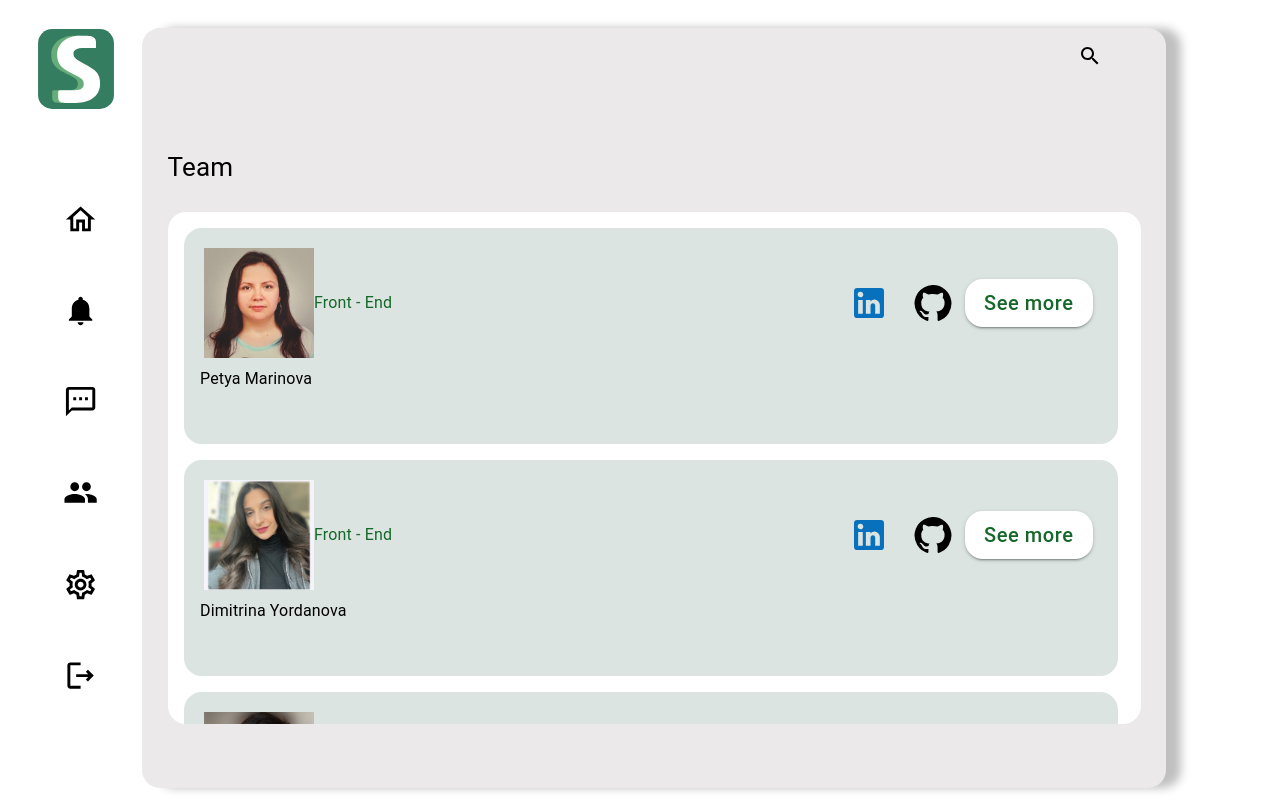
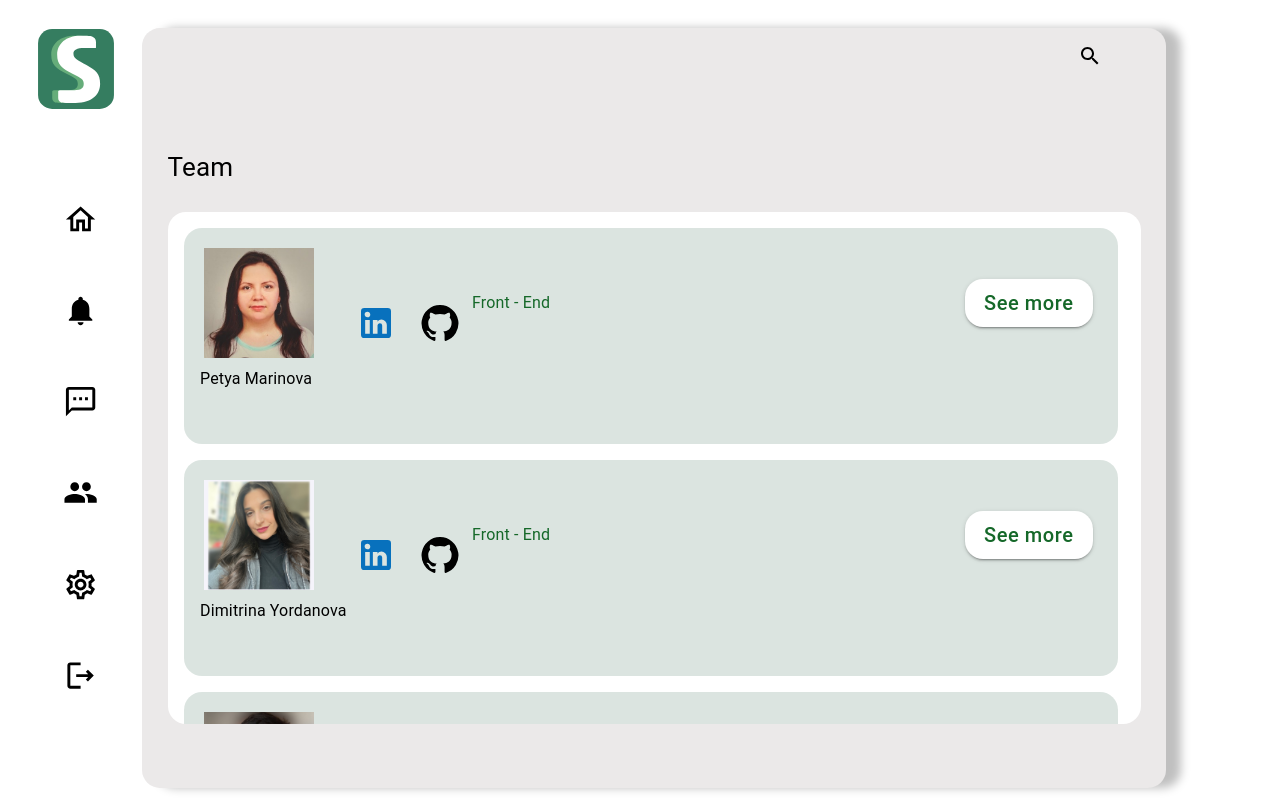
Before and after one commit to Society-Project/Society, a Next.js app in the folder client/: page /team in a window 1280 px wide. Built offline with nearby package versions, Linux system fonts and the light colour scheme.

Commit message:
Change LinkedIn and Github place.

```diff
--- a/client/src/components/Styles/TeamPageStyles.scss
+++ b/client/src/components/Styles/TeamPageStyles.scss
@@ -55,6 +55,14 @@
         margin-top: 20px;
         margin-left: 20px;
         margin-bottom: 5px;
+        .GithubAndLinkeInIcons{
+          margin-top: 40px;
+          margin-left: 30px;
+        }
+        .PersonRole {
+          color: rgba(21, 104, 41, 1) ;
+          font-weight: bold;
+        }
       }
       .SeeMoreButton {
         font-family: Roboto;
@@ -68,10 +76,6 @@
         text-transform: none;
         margin-right: 2vw;
       }
-      .PersonRole {
-        color: rgba(21, 104, 41, 1) ;
-        font-weight: bold;
-      }
       .ListItemTextContainer {
         display: flex;
         margin-left: 16px;
--- a/client/src/components/teamPage/TeamPage.tsx
+++ b/client/src/components/teamPage/TeamPage.tsx
@@ -26,7 +26,7 @@ const team = [
   {
     name: "Petya Marinova",
     avatar: PetyaPhoto.src,
-    personInfo: ["Petya Marinova"],
+    personInfo: "Petya Marinova",
     role: "Front - End",
     linkedin: "https://www.linkedin.com/in/pmmarinova/",
     github: "https://github.com/petya0111",
@@ -34,7 +34,7 @@ const team = [
   {
     name: "Dimitrina Yordanova",
     avatar: DimitrinaPhoto.src,
-    personInfo: ["Dimitrina Yordanova"],
+    personInfo: "Dimitrina Yordanova",
     role: "Front - End",
     linkedin: "https://www.linkedin.com/in/dimitrina-yordanova-81a659245/",
     github: "https://github.com/di-yordanova",
@@ -42,7 +42,7 @@ const team = [
   {
     name: "Simeon Cholakov",
     avatar: SimeonPhoto.src,
-    personInfo: ["Simeon Cholakov"],
+    personInfo: "Simeon Cholakov",
     role: "Front - End",
     linkedin: "https://www.linkedin.com/in/simeon-cholakov/",
     github: "https://github.com/cholakovsimeon",
@@ -50,7 +50,7 @@ const team = [
   {
     name: "Ivaylo Slavchev",
     avatar: IvayloPhoto.src,
-    personInfo: ["Ivaylo Slavchev"],
+    personInfo: "Ivaylo Slavchev",
     role: "Front - End",
     linkedin: "https://www.linkedin.com/in/ivaylo-slavchev-6425a521b/",
     github: "https://github.com/IvayloSlavchev",
@@ -58,7 +58,7 @@ const team = [
   {
     name: "Zahari Cheyrekov",
     avatar: ZahariPhoto.src,
-    personInfo: ["Zahari Cheyrekov"],
+    personInfo: "Zahari Cheyrekov",
     role: "Front - End",
     linkedin: "https://www.linkedin.com/in/zahari-cheyrekov-5647a9227/",
     github: "https://github.com/ZahariCheyrekov",
@@ -66,7 +66,7 @@ const team = [
   {
     name: "Georgi Peev",
     avatar: GeorgiPhoto.src,
-    personInfo: ["Georgi Peev"],
+    personInfo: "Georgi Peev",
     role: "Back - End",
     linkedin: "https://www.linkedin.com/in/georgipeev/",
     github: "https://github.com/PeevG",
@@ -74,7 +74,7 @@ const team = [
   {
     name: "Pavel Pindarev",
     avatar: PavelPhoto.src,
-    personInfo: ["Pavel Pindarev"],
+    personInfo: "Pavel Pindarev",
     role: "Back - End",
     linkedin: "https://www.linkedin.com/in/pavel-pindarev/",
     github: "https://github.com/PavelPindarev",
@@ -82,7 +82,7 @@ const team = [
   {
     name: "Bozhidar Valkov",
     avatar: BozhidarPhoto.src,
-    personInfo: ["Bozhidar Valkov"],
+    personInfo: "Bozhidar Valkov",
     role: "Back - End",
     linkedin: "https://www.linkedin.com/in/bozhidar-valkov-9b10ab24b/",
     github: "https://github.com/beval1",
@@ -109,17 +109,16 @@ export const TeamPage = () => {
                         src={oneOfTheTeam.avatar}
                         alt={oneOfTheTeam.name}
                       />
-                    <ListItemText
-                      className="PersonRole"
-                      primary={oneOfTheTeam.role}
-                    />
+                      <Box className="GithubAndLinkeInIcons">
                         <Button
                           component="a"
                           href={oneOfTheTeam.linkedin}
                           target="_blank"
                           rel="noopener noreferrer"
                         >
-                        <LinkedInIcon style={{ fontSize: "40px", color: "#0871bd" }}/>
+                          <LinkedInIcon
+                            style={{ fontSize: "40px", color: "#0871bd" }}
+                          />
                         </Button>
                         <Button
                           component="a"
@@ -127,8 +126,15 @@ export const TeamPage = () => {
                           target="_blank"
                           rel="noopener noreferrer"
                         >
-                        <GitHubIcon style={{ fontSize: "40px" , color: "black"}}/>
+                          <GitHubIcon
+                            style={{ fontSize: "40px", color: "black" }}
+                          />
                         </Button>
+                      </Box>
+                      <ListItemText
+                        className="PersonRole"
+                        primary={oneOfTheTeam.role}
+                      />
                       {oneOfTheTeam.personInfo.length !== 0 && (
                         <Button
                           className="SeeMoreButton"
```
Lines whose indentation alone changed are shown as unchanged.
